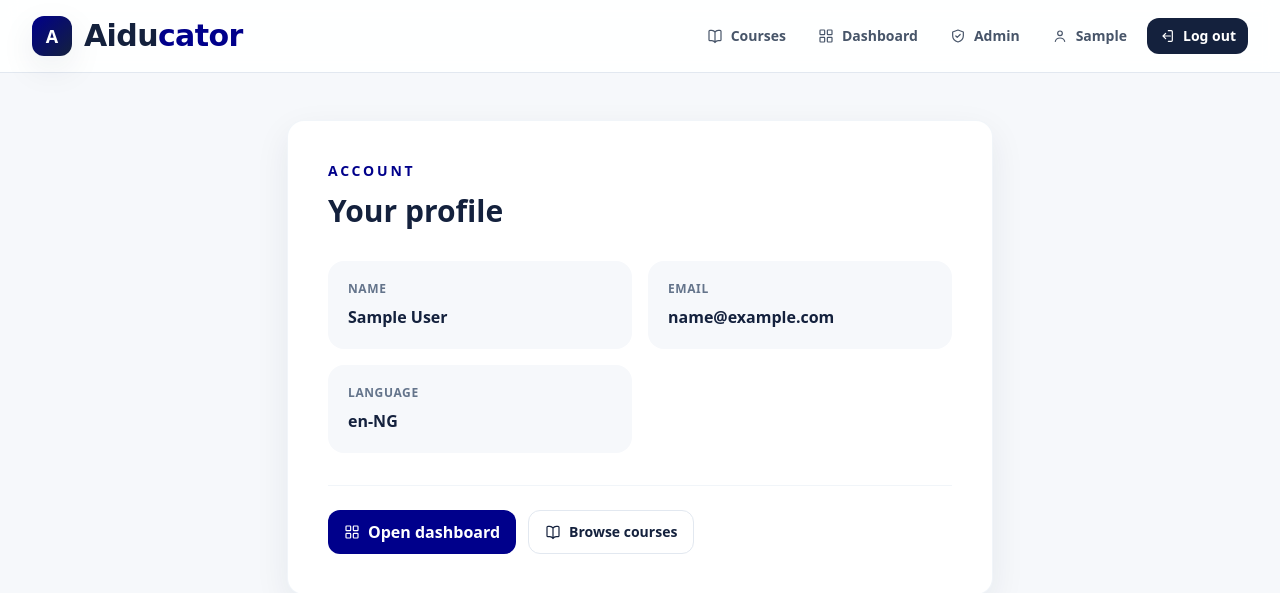
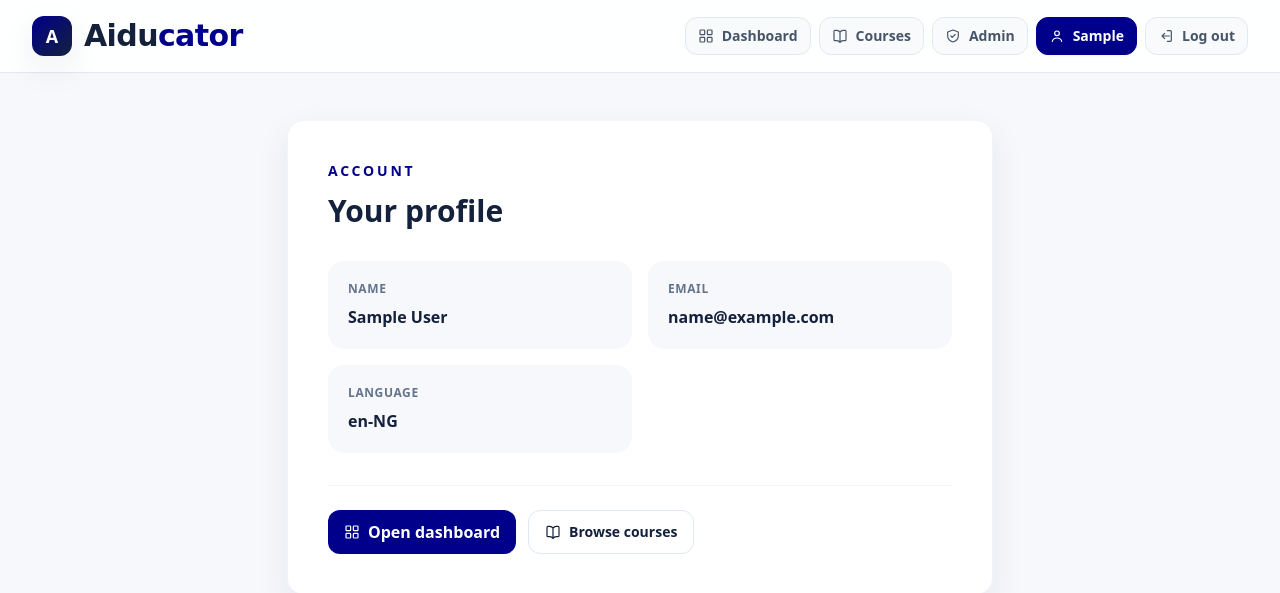
Before and after one commit to BuhariS/aiducator, a Django app: page /accounts/profile/ in a window 1280 px wide. Shown: the top 593 px of the page. Run offline with Django 5.2, Linux system fonts and the light colour scheme; the visitor is signed in with stand-in values (Sample User, id 1); style sheets or scripts are compiled from the project's sources; parts of the project's set-up code (start-up, migrations or seed data) failed here and were passed over; some libraries are stand-ins or nearby versions.

Commit message:
feat: highlight active navigation pages

```diff
--- a/frontend/src/styles.css
+++ b/frontend/src/styles.css
@@ -17,6 +17,14 @@
     @apply inline-flex items-center justify-center gap-2 rounded-xl bg-emerald px-4 py-2.5 font-semibold text-white transition hover:bg-blue-900 focus:outline-none focus:ring-2 focus:ring-emerald focus:ring-offset-2;
   }
 
+  .nav-button {
+    @apply inline-flex items-center gap-2 rounded-xl border border-slate-200 bg-slate-50 px-3 py-2 text-slate-600 transition hover:border-slate-300 hover:bg-slate-100 hover:text-ink focus:outline-none focus:ring-2 focus:ring-emerald focus:ring-offset-2;
+  }
+
+  .nav-button-active {
+    @apply inline-flex items-center gap-2 rounded-xl border border-emerald bg-emerald px-3 py-2 text-white shadow-sm transition hover:bg-blue-900 focus:outline-none focus:ring-2 focus:ring-emerald focus:ring-offset-2;
+  }
+
   .brand-mark {
     @apply grid h-10 w-10 place-items-center rounded-xl bg-gradient-to-br from-emerald to-ink text-lg font-black text-white shadow-card transition-transform duration-200 group-hover:-rotate-3 group-hover:scale-105;
   }
--- a/templates/base.html
+++ b/templates/base.html
@@ -15,21 +15,24 @@
           <span class="brand-mark">A</span>
           <span class="brand-word">Aidu<span class="brand-word-accent">cator</span></span>
         </a>
+        {% with current_namespace=request.resolver_match.namespace current_url_name=request.resolver_match.url_name %}
           <nav class="flex items-center gap-2 text-sm font-semibold">
-          <a class="hidden items-center gap-2 rounded-lg px-3 py-2 text-slate-600 transition hover:bg-slate-50 hover:text-ink sm:inline-flex" href="{% url 'courses:catalog' %}">{% include "components/icon.html" with icon="book-open" icon_class="h-4 w-4" %}Courses</a>
             {% if request.user.is_authenticated %}
-            <a class="hidden items-center gap-2 rounded-lg px-3 py-2 text-slate-600 transition hover:bg-slate-50 hover:text-ink sm:inline-flex" href="{% url 'accounts:dashboard' %}">{% include "components/icon.html" with icon="dashboard" icon_class="h-4 w-4" %}Dashboard</a>
-            {% if request.user.is_staff %}<a class="hidden items-center gap-2 rounded-lg px-3 py-2 text-slate-600 transition hover:bg-slate-50 hover:text-ink lg:inline-flex" href="{% url 'admin:index' %}">{% include "components/icon.html" with icon="shield" icon_class="h-4 w-4" %}Admin</a>{% endif %}
-            <a class="flex items-center gap-2 rounded-lg px-3 py-2 text-slate-600 transition hover:bg-slate-50 hover:text-ink" href="{% url 'accounts:profile' %}">{% include "components/icon.html" with icon="user" icon_class="h-4 w-4" %}{{ request.user.first_name|default:request.user.email }}</a>
+              <a {% if current_namespace == "dashboard" or current_namespace == "analytics" or current_namespace == "teacher_courses" or current_namespace == "assessments" or current_namespace == "accounts" and current_url_name == "dashboard" %}aria-current="page"{% endif %} class="{% if current_namespace == "dashboard" or current_namespace == "analytics" or current_namespace == "teacher_courses" or current_namespace == "assessments" or current_namespace == "accounts" and current_url_name == "dashboard" %}nav-button-active{% else %}nav-button{% endif %} hidden sm:inline-flex" href="{% url 'accounts:dashboard' %}">{% include "components/icon.html" with icon="dashboard" icon_class="h-4 w-4" %}Dashboard</a>
+              <a {% if current_namespace == "courses" %}aria-current="page"{% endif %} class="{% if current_namespace == "courses" %}nav-button-active{% else %}nav-button{% endif %} hidden sm:inline-flex" href="{% url 'courses:catalog' %}">{% include "components/icon.html" with icon="book-open" icon_class="h-4 w-4" %}Courses</a>
+              {% if request.user.is_staff %}<a class="nav-button hidden lg:inline-flex" href="{% url 'admin:index' %}">{% include "components/icon.html" with icon="shield" icon_class="h-4 w-4" %}Admin</a>{% endif %}
+              <a {% if current_namespace == "accounts" and current_url_name == "profile" %}aria-current="page"{% endif %} class="{% if current_namespace == "accounts" and current_url_name == "profile" %}nav-button-active{% else %}nav-button{% endif %} flex" href="{% url 'accounts:profile' %}">{% include "components/icon.html" with icon="user" icon_class="h-4 w-4" %}{{ request.user.first_name|default:request.user.email }}</a>
               <form method="post" action="{% url 'accounts:logout' %}">
                 {% csrf_token %}
-              <button class="inline-flex items-center gap-2 rounded-xl bg-ink px-3 py-2 text-white transition hover:bg-slate-700" type="submit">{% include "components/icon.html" with icon="logout" icon_class="h-4 w-4" %}Log out</button>
+                <button class="nav-button" type="submit">{% include "components/icon.html" with icon="logout" icon_class="h-4 w-4" %}Log out</button>
               </form>
             {% else %}
-            <a class="rounded-lg px-3 py-2 text-slate-600 transition hover:bg-slate-50 hover:text-ink" href="{% url 'accounts:login' %}">Sign in</a>
-            <a class="primary-button" href="{% url 'accounts:signup' %}">{% include "components/icon.html" with icon="plus" icon_class="h-4 w-4" %}Get started</a>
+              <a {% if current_namespace == "courses" %}aria-current="page"{% endif %} class="{% if current_namespace == "courses" %}nav-button-active{% else %}nav-button{% endif %} hidden sm:inline-flex" href="{% url 'courses:catalog' %}">{% include "components/icon.html" with icon="book-open" icon_class="h-4 w-4" %}Courses</a>
+              <a {% if current_namespace == "accounts" and current_url_name != "signup" and current_url_name != "signup-teacher" and current_url_name != "signup-student" %}aria-current="page"{% endif %} class="{% if current_namespace == "accounts" and current_url_name != "signup" and current_url_name != "signup-teacher" and current_url_name != "signup-student" %}nav-button-active{% else %}nav-button{% endif %}" href="{% url 'accounts:login' %}">Sign in</a>
+              <a {% if current_namespace == "accounts" and current_url_name == "signup" or current_namespace == "accounts" and current_url_name == "signup-teacher" or current_namespace == "accounts" and current_url_name == "signup-student" %}aria-current="page"{% endif %} class="{% if current_namespace == "accounts" and current_url_name == "signup" or current_namespace == "accounts" and current_url_name == "signup-teacher" or current_namespace == "accounts" and current_url_name == "signup-student" %}nav-button-active{% else %}nav-button{% endif %}" href="{% url 'accounts:signup' %}">{% include "components/icon.html" with icon="plus" icon_class="h-4 w-4" %}Get started</a>
             {% endif %}
           </nav>
+        {% endwith %}
       </div>
     </header>
 
```
Lines whose indentation alone changed are shown as unchanged.
